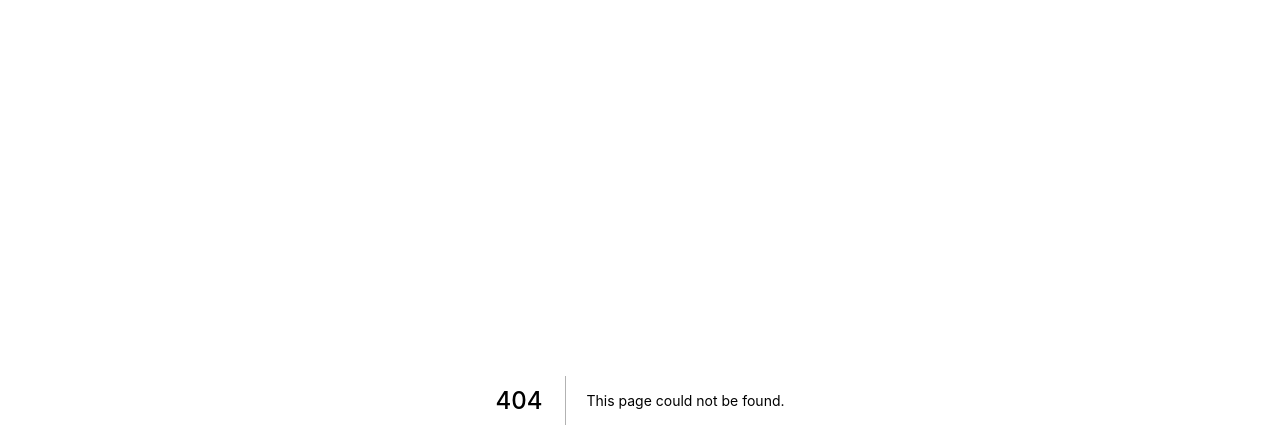
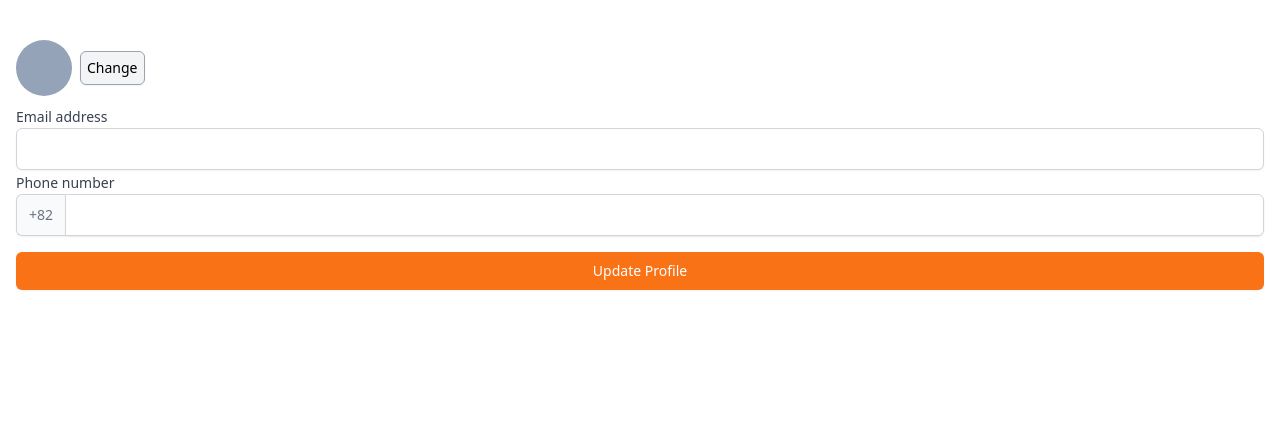
Before and after one commit to dong-park/carrot-market, a Next.js app: page /profile/edit in a window 1280 px wide. Before the commit this address had no page. Shown: the top 448 px of the page. Built offline with nearby package versions, Linux system fonts and the light colour scheme.

Commit message:
5.12 Edit Profile

```diff
--- /dev/null
+++ b/pages/profile/edit.tsx
@@ -0,0 +1,53 @@
+import type { NextPage } from "next";
+
+const Edit: NextPage = () => {
+    return (
+        <div className="py-10 px-4 space-y-4">
+            <div className="flex items-center space-x-2 mb-2">
+                <div className="w-14 h-14 bg-slate-400 rounded-full" />
+                <label className="text-sm bg-gray-100 p-1.5 shadow-sm border border-gray-400 rounded-md" htmlFor="profile">
+                    Change
+                    <input
+                    accept="image/*"
+                    id="profile"
+                    className="hidden"
+                    type="file" />
+                </label>
+            </div>
+
+            <label htmlFor="email" className="text-sm font-medium text-gray-700">
+                Email address
+                <input
+                id="email"
+                className="
+              appearance-none w-full px-3 py-2 border border-gray-300 rounded-md shadow-sm
+              placeholder-gray-400 focus:outline-none focus:border-orange-500 focus:ring-orange-500"
+                type="email" required />
+            </label>
+
+            <label htmlFor="phone" className="text-sm font-medium text-gray-700">
+                Phone number
+                <div className="flex rounded-md shadow-sm">
+                <span className="
+                flex items-center justify-center px-3 rounded-l-md border border-r-0 border-gray-300 bg-gray-50 text-gray-500 select-none text-sm">
+                    +82
+                </span>
+                <input
+                    id="phone"
+                    className="
+                  appearance-none w-full px-3 py-2 border border-gray-300 rounded-r-md shadow-sm
+                  placeholder-gray-400 focus:outline-none focus:border-orange-500 focus:ring-orange-500"
+                    type="number" required />
+            </div>
+            </label>
+
+            <button className="mt-5 w-full bg-orange-500 hover:bg-orange-600 py-2 px-4 text-white
+          border border-transparent rounded-md shadow-sm text-sm font-medium
+          focus:ring-2 focus:ring-offset-2 focus:ring-orange-500 focus:outline-none">
+                Update Profile
+            </button>
+        </div>
+    );
+};
+
+export default Edit;
```
